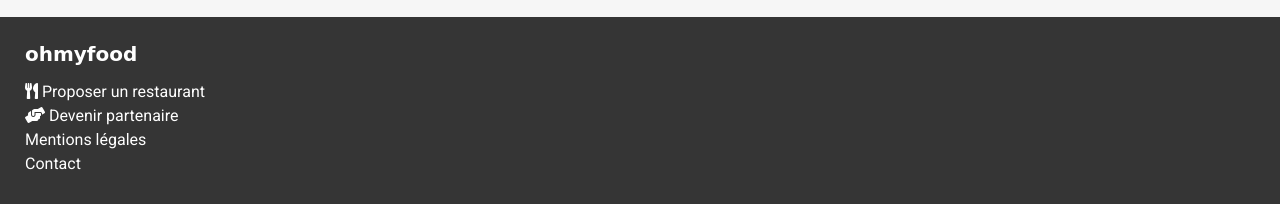
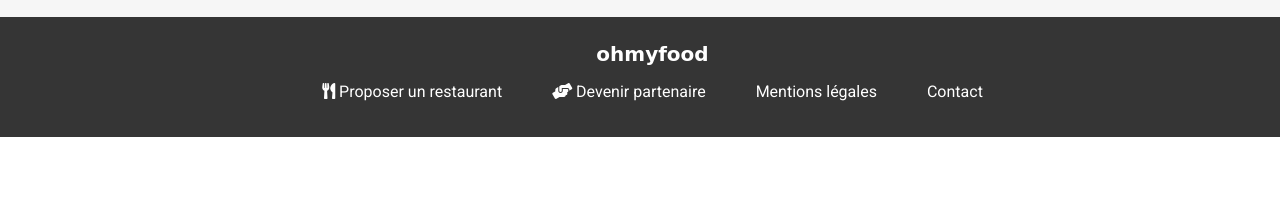
Before and after one commit to vanessa-lanquetin/P3-Ohmyfood, a website: page index.html in a window 1280 px wide. Shown: the part 937-1141 px from the top of the page. After the commit the page ends 1074 px from the top, so only its background shows below. Drawn offline with Linux system fonts and the light colour scheme; a web font is replaced by a local one.

Commit message:
responsive footer

```diff
--- a/CSS/style.scss
+++ b/CSS/style.scss
@@ -298,4 +298,12 @@
       bottom: 12px;
     }
   }
+  .footer{
+    text-align: center;
+    &__list{
+      display: flex;
+      justify-content: center;
+      gap: 50px;
+    }
+  }
 }
```
Also changed, not shown: CSS/style.css, 1 other file.
